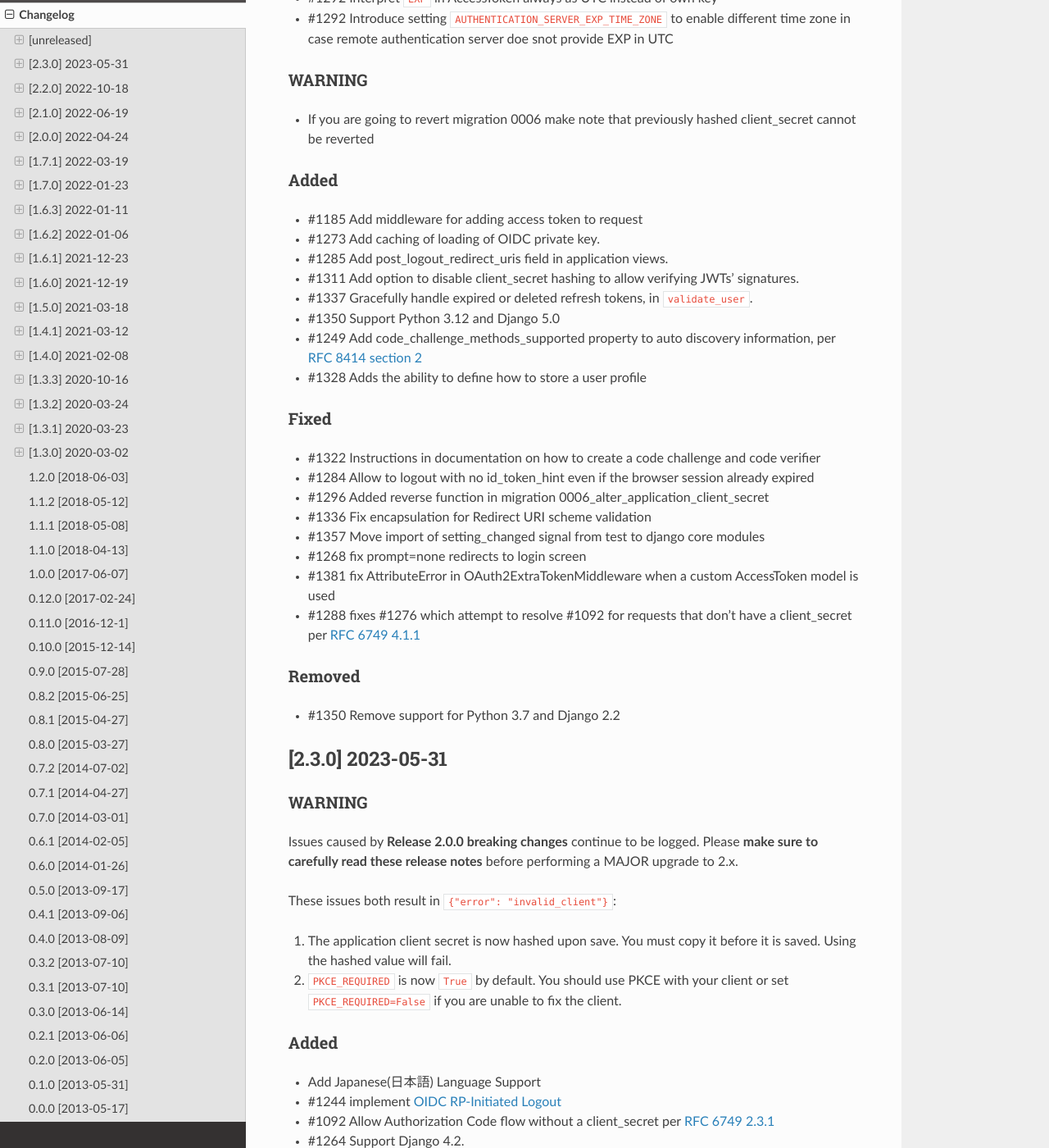
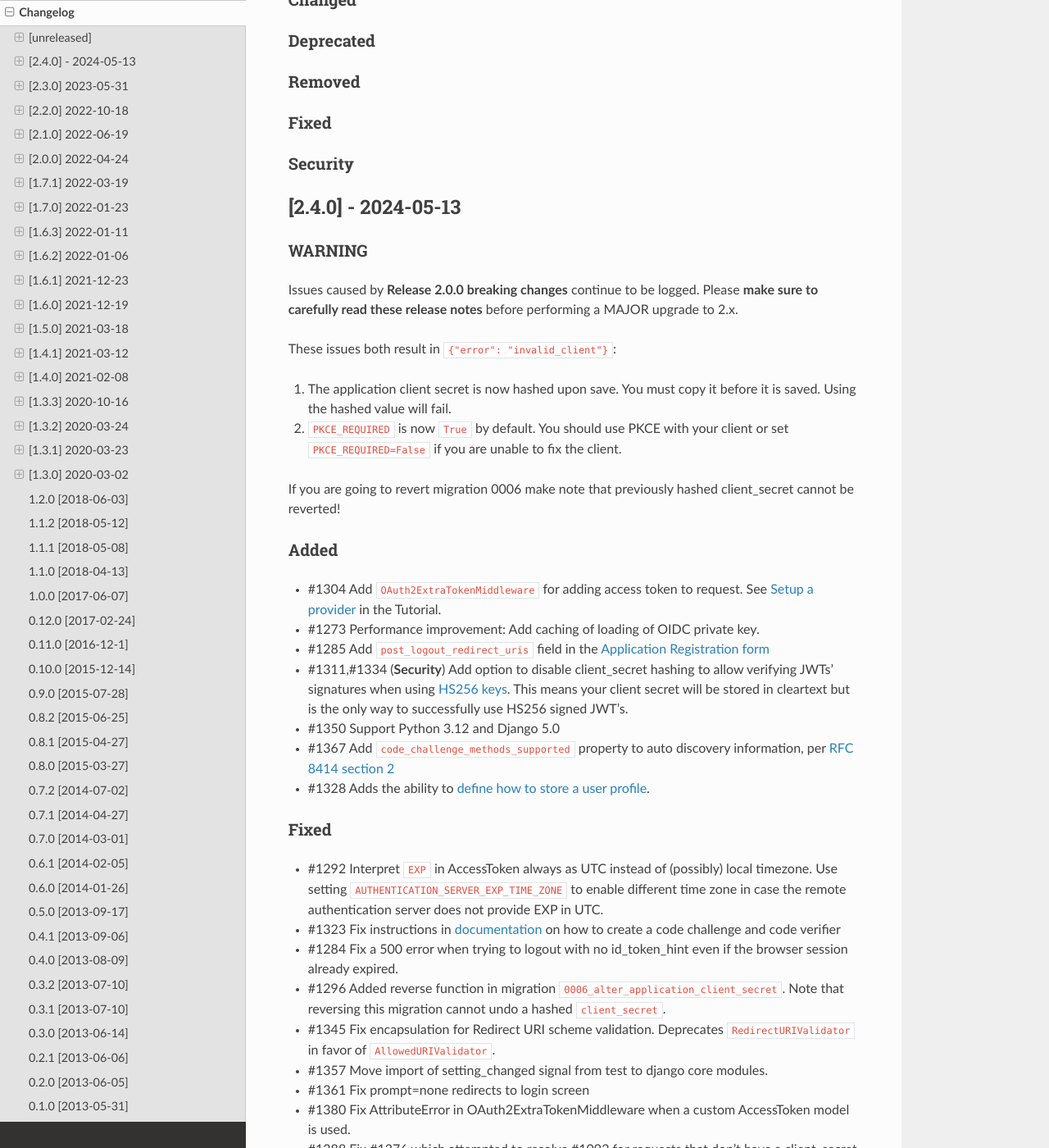
Before and after one commit to jazzband/django-oauth-toolkit, a Sphinx documentation site: the page built from docs/changelog.rst, in a window 1280 px wide and 1400 px high, scrolled down 376 px. Shown: the whole window at 82% size. Built offline with Sphinx 7.4.7 and the Read the Docs theme 2.0.0, drawn with Linux system fonts in a browser that asks for light colours; some of the changed text lies outside the part shown.

Commit message:
Release 2 4 0 (#1420)
* in-process release 2.4.0 pending some late PR merges.

* Update #1311 documentation to recommend using RS256 rather than HS256.

* editorial changes to CHANGELOG

* fix line too long

```diff
--- a/CHANGELOG.md
+++ b/CHANGELOG.md
@@ -15,35 +15,54 @@
   -->
 
 ## [unreleased]
+### Added
+### Changed
+### Deprecated
+### Removed
+### Fixed
+### Security
+
+## [2.4.0] - 2024-05-13
+
+### WARNING
+Issues caused by **Release 2.0.0 breaking changes** continue to be logged. Please **make sure to carefully read these release notes** before
+performing a MAJOR upgrade to 2.x.
+
+These issues both result in `{"error": "invalid_client"}`:
+
+1. The application client secret is now hashed upon save. You must copy it before it is saved. Using the hashed value will fail.
+
+2. `PKCE_REQUIRED` is now `True` by default. You should use PKCE with your client or set `PKCE_REQUIRED=False` if you are unable to fix the client.
+
+If you are going to revert migration 0006 make note that previously hashed client_secret cannot be reverted!
+
+### Added
+* #1304 Add `OAuth2ExtraTokenMiddleware` for adding access token to request.
+  See [Setup a provider](https://django-oauth-toolkit.readthedocs.io/en/latest/tutorial/tutorial_03.html#setup-a-provider) in the Tutorial.
+* #1273 Performance improvement: Add caching of loading of OIDC private key.
+* #1285 Add `post_logout_redirect_uris` field in the [Application Registration form](https://django-oauth-toolkit.readthedocs.io/en/latest/templates.html#application-registration-form-html)
+* #1311,#1334 (**Security**) Add option to disable client_secret hashing to allow verifying JWTs' signatures when using
+  [HS256 keys](https://django-oauth-toolkit.readthedocs.io/en/latest/oidc.html#using-hs256-keys).
+  This means your client secret will be stored in cleartext but is the only way to successfully use HS256 signed JWT's.
+* #1350 Support Python 3.12 and Django 5.0
+* #1367 Add `code_challenge_methods_supported` property to auto discovery information, per [RFC 8414 section 2](https://www.rfc-editor.org/rfc/rfc8414.html#page-7)
+* #1328 Adds the ability to [define how to store a user profile](https://django-oauth-toolkit.readthedocs.io/en/latest/oidc.html#define-where-to-store-the-profile).
 
 ### Fixed
-* #1292 Interpret `EXP` in AccessToken always as UTC instead of own key
-* #1292 Introduce setting `AUTHENTICATION_SERVER_EXP_TIME_ZONE` to enable different time zone in case remote
-  authentication server doe snot provide EXP in UTC
-
-### WARNING
-* If you are going to revert migration 0006 make note that previously hashed client_secret cannot be reverted
-
-### Added
-* #1185 Add middleware for adding access token to request
-* #1273 Add caching of loading of OIDC private key.
-* #1285 Add post_logout_redirect_uris field in application views.
-* #1311 Add option to disable client_secret hashing to allow verifying JWTs' signatures.
+* #1292 Interpret `EXP` in AccessToken always as UTC instead of (possibly) local timezone.
+  Use setting `AUTHENTICATION_SERVER_EXP_TIME_ZONE` to enable different time zone in case the remote
+  authentication server does not provide EXP in UTC.
+* #1323 Fix instructions in [documentation](https://django-oauth-toolkit.readthedocs.io/en/latest/getting_started.html#authorization-code)
+  on how to create a code challenge and code verifier
+* #1284 Fix a 500 error when trying to logout with no id_token_hint even if the browser session already expired.
+* #1296 Added reverse function in migration `0006_alter_application_client_secret`. Note that reversing this migration cannot undo a hashed `client_secret`.
+* #1345 Fix encapsulation for Redirect URI scheme validation. Deprecates `RedirectURIValidator` in favor of `AllowedURIValidator`.
+* #1357 Move import of setting_changed signal from test to django core modules.
+* #1361 Fix prompt=none redirects to login screen
+* #1380 Fix AttributeError in OAuth2ExtraTokenMiddleware when a custom AccessToken model is used.
+* #1288 Fix #1276 which attempted to resolve #1092 for requests that don't have a client_secret per [RFC 6749 4.1.1](https://www.rfc-editor.org/rfc/rfc6749.html#section-4.1.1)
 * #1337 Gracefully handle expired or deleted refresh tokens, in `validate_user`.
-* #1350 Support Python 3.12 and Django 5.0
-* #1249 Add code_challenge_methods_supported property to auto discovery information, per [RFC 8414 section 2](https://www.rfc-editor.org/rfc/rfc8414.html#page-7)
-* #1328 Adds the ability to define how to store a user profile
-
-
-### Fixed
-* #1322 Instructions in documentation on how to create a code challenge and code verifier
-* #1284 Allow to logout with no id_token_hint even if the browser session already expired
-* #1296 Added reverse function in migration 0006_alter_application_client_secret
-* #1336 Fix encapsulation for Redirect URI scheme validation
-* #1357 Move import of setting_changed signal from test to django core modules
-* #1268 fix prompt=none redirects to login screen
-* #1381 fix AttributeError in OAuth2ExtraTokenMiddleware when a custom AccessToken model is used
-* #1288 fixes #1276 which attempt to resolve #1092 for requests that don't have a client_secret per [RFC 6749 4.1.1](https://www.rfc-editor.org/rfc/rfc6749.html#section-4.1.1)
+* Various documentation improvements: #1410, #1408, #1405, #1399, #1401, #1396, #1375, #1162, #1315, #1307
 
 ### Removed
 * #1350 Remove support for Python 3.7 and Django 2.2
--- a/docs/oidc.rst
+++ b/docs/oidc.rst
@@ -149,8 +149,8 @@
     }
 
 .. note::
-    If you want to enable ``RS256`` at a later date, you can do so - just add
-    the private key as described above.
+    ``RS256`` is the more secure algorithm for signing your JWTs. Only use ``HS256`` if you must.
+    Using ``RS256`` will allow you to keep your ``client_secret`` hashed.
 
 
 RP-Initiated Logout
--- a/oauth2_provider/__init__.py
+++ b/oauth2_provider/__init__.py
@@ -1 +1 @@
-__version__ = "2.3.0"
+__version__ = "2.4.0"
```
Also changed, not shown: docs/getting_started.rst (+6 -1 lines), 1 other file.
